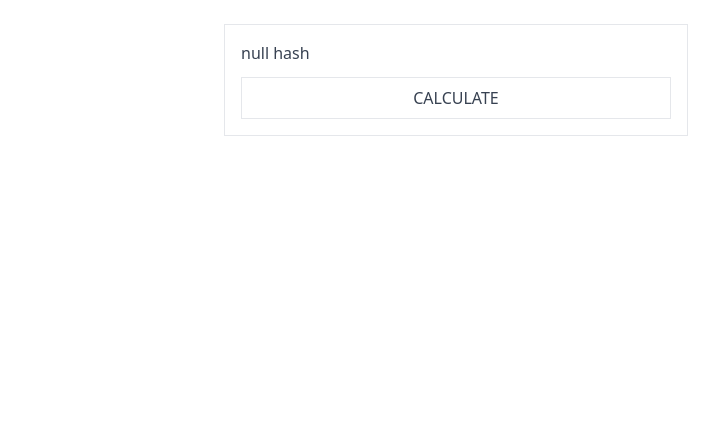
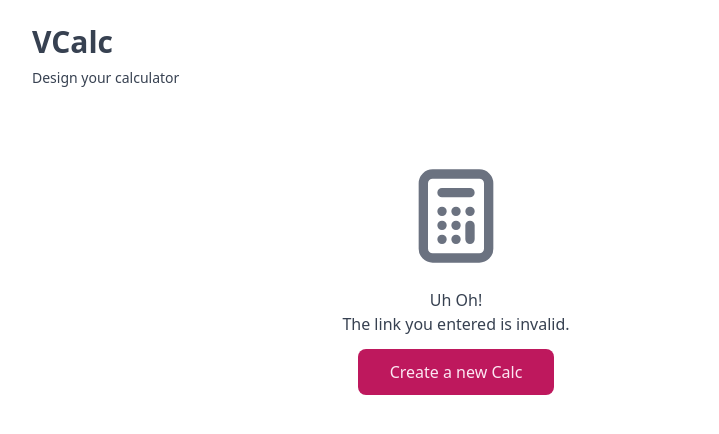
Before and after one commit to vaibhavshn/vcalc, a Next.js app: page /calc in a window 1280 px wide. Shown: the top 434 px of the page, without its empty margins (184-903 px from the left). Built offline with nearby package versions, Linux system fonts and the light colour scheme.

Commit message:
new: added metadata support

```diff
--- a/components/Creator.tsx
+++ b/components/Creator.tsx
@@ -1,5 +1,6 @@
+import { useRef } from 'react';
+
 import useCreator from '@/hooks/creator';
-
 import InputsView from '@/components/InputsView';
 import OutputsView from '@/components/OutputsView';
 import { getHash } from '@/lib/translate';
@@ -14,24 +15,58 @@ export default function Creator() {
     clearAll,
   } = useCreator();
 
+  const titleRef = useRef<HTMLInputElement>(null),
+    descRef = useRef<HTMLDivElement>(null);
+
+  const getMetaData = () => {
+    let title: string = titleRef.current?.value ?? 'VCalc';
+    let desc: string = descRef.current?.innerText ?? 'A dynamic calculator';
+    if (title === '') title = 'VCalc';
+    if (desc === '') desc = 'A dynamic calculator';
+    return { title, desc };
+  };
+
+  const preview = () => {
+    const metaData = getMetaData();
+    const hash = getHash({ ...metaData, inputs, outputs });
+    window.open(`/calc#${hash}`, '_blank');
+  };
+
   return (
     <div>
-      <div className="flex items-center justify-between">
+      <div className="flex flex-col items-center w-full max-w-4xl mx-auto p-6 my-6 space-y-2">
+        <input
+          type="text"
+          defaultValue="VCalc"
+          placeholder="Title"
+          className="w-full text-5xl text-center tracking-tighter font-bold mx-auto border-2 border-transparent outline-none hover:border-gray-400 hover:border-dashed focus:border-gray-400 focus:border-dashed focus:ring-0"
+          ref={titleRef}
+        />
+        <div
+          contentEditable={true}
+          suppressContentEditableWarning={true}
+          className="w-full py-4 text-center font-light mx-auto border-2 border-transparent outline-none hover:border-gray-400 hover:border-dashed focus:border-gray-400 focus:border-dashed focus:ring-0"
+          ref={descRef}
+        >
+          Design your calculator
+        </div>
+      </div>
+
+      <div className="flex items-center justify-between my-6 p-6">
         <button
-          className="px-4 py-2 bg-gray-100 text-gray-800 rounded-md mx-auto my-6 block text-sm"
+          className="px-4 py-2 bg-gray-100 text-gray-800 rounded-md mx-auto block text-sm"
           onClick={(_) => clearAll()}
         >
           Clear All
         </button>
         <button
-          className="px-4 py-2 bg-gray-100 text-gray-800 rounded-md mx-auto my-6 block text-sm"
-          onClick={(_) => {
-            window.open(`/calc#${getHash({ inputs, outputs })}`, '_blank');
-          }}
+          className="px-4 py-2 bg-gray-100 text-gray-800 rounded-md mx-auto block text-sm"
+          onClick={(_) => preview()}
         >
           Preview
         </button>
       </div>
+
       <div className="grid grid-cols-1 md:grid-cols-2 gap-8 w-full max-w-3xl mx-auto p-6">
         <InputsView
           inputs={inputs}
--- a/lib/translate.ts
+++ b/lib/translate.ts
@@ -2,6 +2,8 @@ import { Inputs } from '@/hooks/inputs';
 import { Outputs } from '@/hooks/outputs';
 
 interface HashObject {
+  title?: string;
+  desc?: string;
   inputs: Inputs;
   outputs: Outputs;
 }
--- a/pages/calc.tsx
+++ b/pages/calc.tsx
@@ -1,4 +1,7 @@
 import { FormEvent, useEffect, useState } from 'react';
+import { motion, AnimatePresence } from 'framer-motion';
+import { CalculatorIcon, SunIcon } from '@heroicons/react/outline';
+
 import { HashObject, getHashObject } from '@/lib/translate';
 import { formatField } from '@/lib/format';
 import { Inputs } from '@/hooks/inputs';
@@ -6,6 +9,7 @@ import { Outputs } from '@/hooks/outputs';
 import Calc, { CalcResult } from '@/lib/calc';
 
 export default function CalcPage() {
+  const [loaded, setLoaded] = useState<boolean>(false);
   const [hash, setHash] = useState<HashObject | null>(null);
 
   const [results, setResults] =
@@ -18,6 +22,7 @@ export default function CalcPage() {
     if (hash != '') {
       setHash(getHashObject(hash));
     }
+    setLoaded(true);
   }, []);
 
   const calculate = (inputs: Inputs, outputs: Outputs) => {
@@ -36,19 +41,62 @@ export default function CalcPage() {
   };
 
   return (
+    <div>
+      <div className="w-full max-w-4xl mx-auto p-6 space-y-2">
+        <h1 className="text-3xl font-bold">
+          {hash && hash.title ? hash.title : 'VCalc'}
+        </h1>
+        <p className="text-sm">
+          {hash && hash.desc ? hash.desc : 'Design your calculator'}
+        </p>
+      </div>
+      {!loaded && (
+        <motion.div
+          layout
+          key="loadingIndicator"
+          exit={{ y: -100, opacity: 0.4 }}
+        >
+          <div className="flex flex-col space-y-4 items-center justify-center my-12">
+            <SunIcon className="h-16 duration-500 animate-spin text-gray-700" />
+            <p className="text-xl font-light">Loading...</p>
+          </div>
+        </motion.div>
+      )}
+      {loaded && (
+        <motion.main
+          layout
+          key="calculator"
+          initial={{ y: 100, opacity: 0 }}
+          animate={{ y: 0, opacity: 1 }}
+        >
           <div
             className={`grid grid-cols-1 ${
               results ? 'md:grid-cols-2 max-w-4xl' : 'max-w-lg'
             } gap-4 md:gap-0 w-full mx-auto p-6`}
           >
+            {!hash && (
+              <div className="flex flex-col space-y-4 my-6">
+                <CalculatorIcon className="h-28 text-gray-500" />
+                <div className="text-center font-light text-gray-700">
+                  <p>Uh Oh!</p>
+                  <p>The link you entered is invalid.</p>
+                  <div className="my-6">
+                    <a
+                      href="/"
+                      className="w-full px-8 py-3 bg-pink-700 text-pink-100 rounded-lg transition hover:shadow-xl"
+                    >
+                      Create a new Calc
+                    </a>
+                  </div>
+                </div>
+              </div>
+            )}
+            {loaded && hash && 'inputs' in hash && (
               <form
                 className="flex flex-col space-y-3 p-4 border"
                 onSubmit={handleSubmit}
               >
-        {!hash && <div>null hash</div>}
-        {hash &&
-          'inputs' in hash &&
-          Object.entries(hash.inputs).map(([field, value]) => (
+                {Object.entries(hash.inputs).map(([field, value]) => (
                   <div className="flex flex-col" key={field}>
                     <label htmlFor="">{formatField(field)}</label>
                     <input
@@ -64,14 +112,19 @@ export default function CalcPage() {
                     />
                   </div>
                 ))}
-        <button className="py-2 font-light uppercase border">Calculate</button>
+                <button className="py-2 font-light uppercase border">
+                  Calculate
+                </button>
               </form>
-      {results && (
+            )}
+            {loaded && results && (
               <div className="p-4 bg-gradient-to-br from-gray-900 to-gray-700 text-gray-200 space-y-3">
                 {Object.entries(results).map(
                   ([field, data]: [field: string, data: any]) => (
                     <div key={field}>
-                <div className="text-sm font-light">{formatField(field)}</div>
+                      <div className="text-sm font-light">
+                        {formatField(field)}
+                      </div>
                       <div
                         className={`text-lg font-bold ${
                           data.error ? 'text-red-500' : 'text-gray-100'
@@ -85,5 +138,8 @@ export default function CalcPage() {
               </div>
             )}
           </div>
+        </motion.main>
+      )}
+    </div>
   );
 }
--- a/pages/index.tsx
+++ b/pages/index.tsx
@@ -3,7 +3,7 @@ import Head from 'next/head';
 
 export default function Home() {
   return (
-    <div>
+    <div className="mb-24">
       <Head>
         <title>VCalc - Design your calculator</title>
       </Head>
```
Also changed, not shown: hooks/creator.ts (+19 -20 lines). Lines whose indentation alone changed are shown as unchanged.
